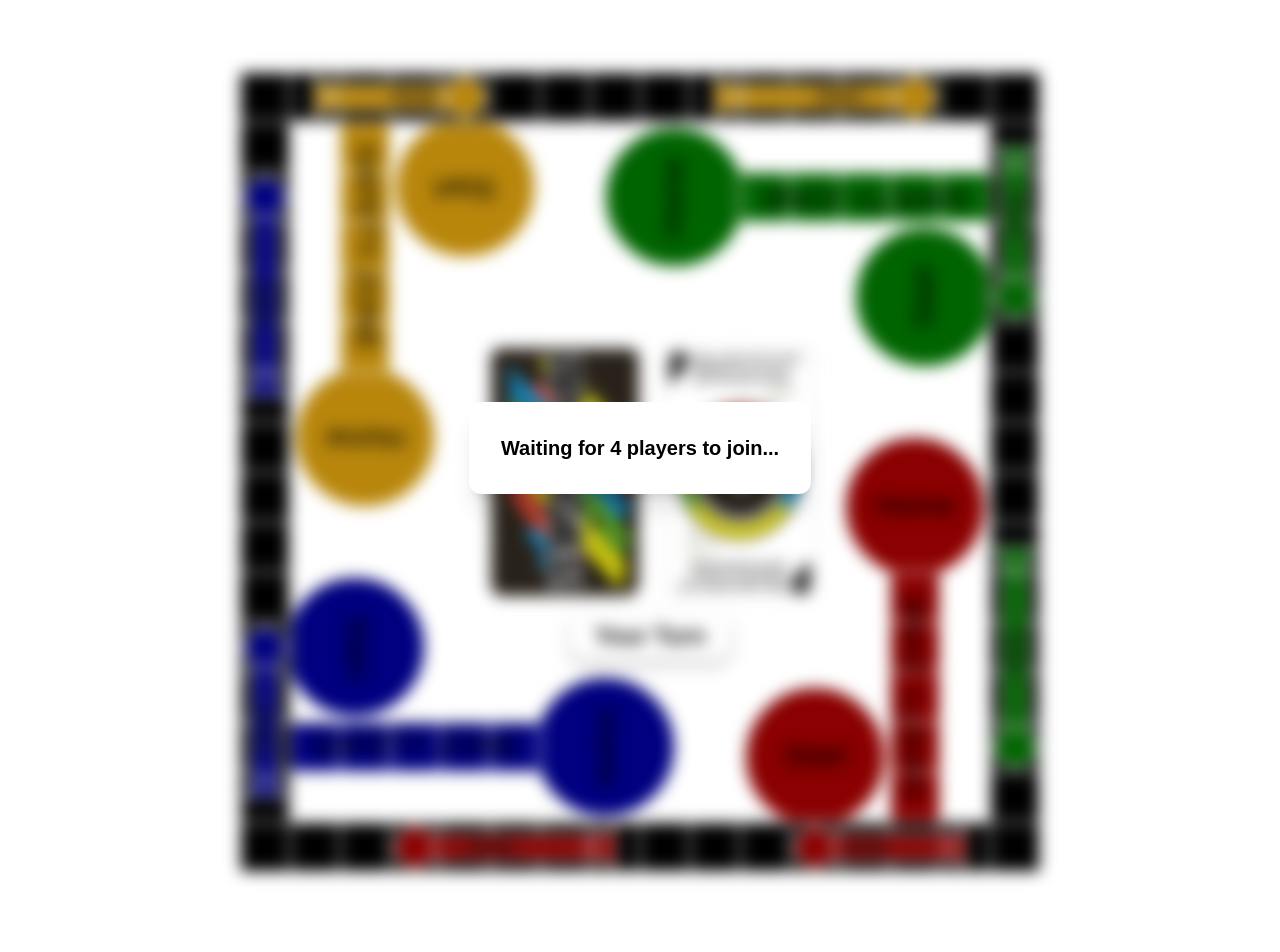
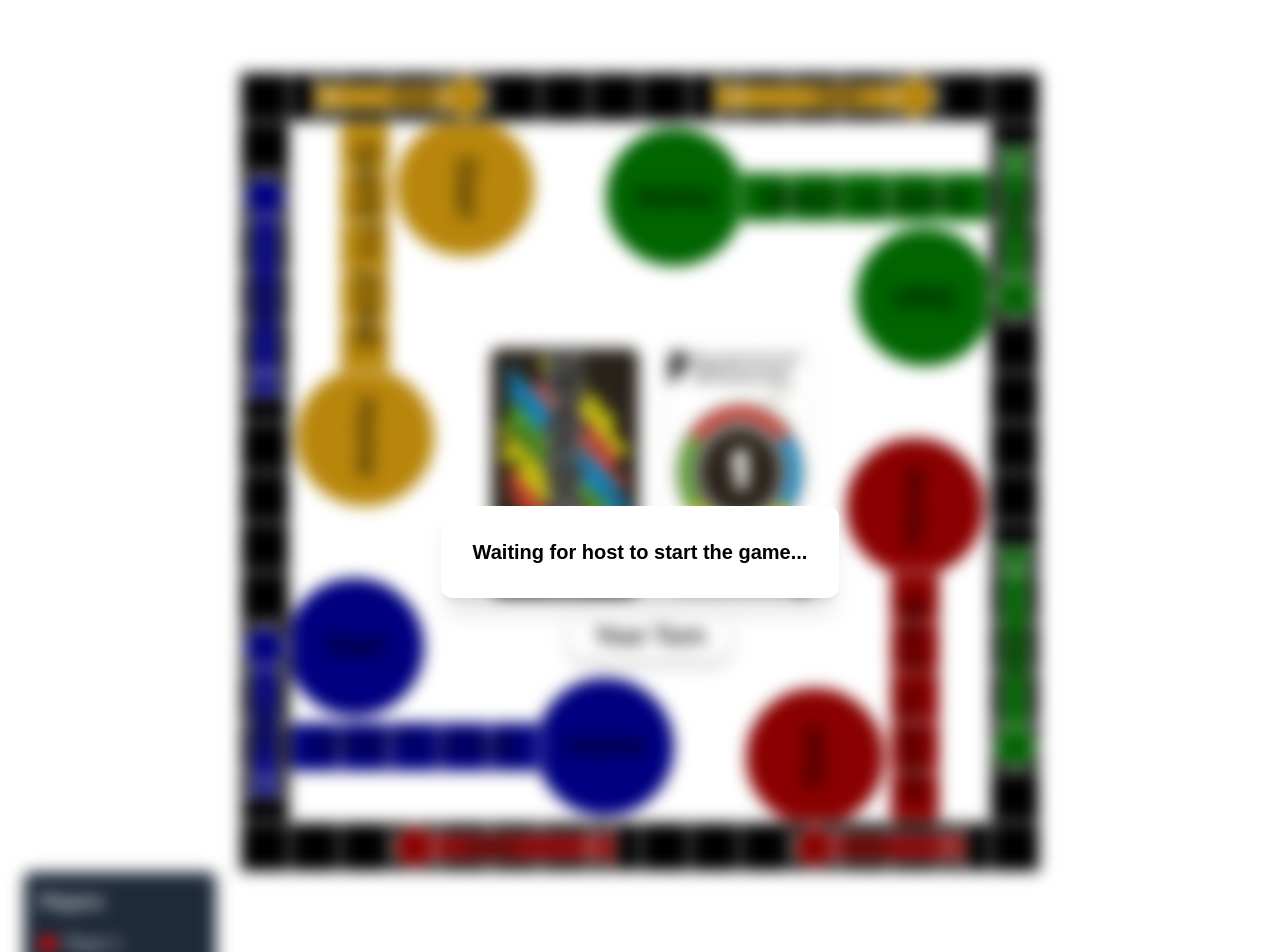
Before and after one commit to EndTurnPlz/BoredGames-FR, a Next.js app: page /boardGame in a window 1280 px wide. Shown: the top 952 px of the page. Before the commit the page ends 896 px from the top, so only its background shows below. Built offline with nearby package versions, Linux system fonts and the light colour scheme.

Commit message:
assign colors to players and have view of lobby on side

```diff
--- a/src/app/boardGame/page.tsx
+++ b/src/app/boardGame/page.tsx
@@ -1,11 +1,11 @@
 "use client";
 
 import { useSearchParams } from "next/navigation";
-import { useState, useEffect } from "react";
+import { useState, useEffect, useRef } from "react";
 import BoardCanvas from "../components/BoardCanvas";
 import { HiOutlineInformationCircle } from "react-icons/hi";
 import { HiArrowRight, HiArrowLeft } from "react-icons/hi";
-import { API_STRING, START_GAME, JOIN_LOBBY } from "@/utils/config";
+import { API_STRING, START_GAME, JOIN_LOBBY, indexToColor } from "@/utils/config";
 
 
 
@@ -13,9 +13,11 @@ export default function BoardGamePage() {
   const searchParams = useSearchParams();
   const gameType = searchParams.get("game");
   const username = searchParams.get("username");
-  const playerColor = searchParams.get("playercolor") ?? "red";
-
-  const [allPlayersJoined, setAllPlayersJoined] = useState(false);
+  const [playerColor, setPlayerColor] = useState("")
+  const playerColorRef = useRef<string>("red")
+  const [players, setPlayers] = useState([
+    "Player 1", "Player 2", "Player 3", "Player 4"
+  ]);
   const [gameStarted, setGameStarted] = useState(false);
   const [hostId, setHostId] = useState(-1);
   const [showRules, setShowRules] = useState(false);
@@ -71,6 +73,14 @@ export default function BoardGamePage() {
 
   }, []);
 
+  useEffect(() => {
+    const index = players.indexOf(username ?? "");
+    setHostId(index);
+    if (index != -1 && playerColor == "") {
+      setPlayerColor(indexToColor[index])
+    }
+  }, [players]);
+
   return (
   <main className="relative min-h-screen bg-black-200 p-6 text-white">
     <div className="absolute top-4 right-4 z-60 pointer-events-auto">
@@ -93,16 +103,28 @@ export default function BoardGamePage() {
         gameType={gameType}
         username={username}
         playerColor={playerColor}
-        allPlayersJoined={allPlayersJoined}
         setGameOver={setGameOver}
-        setAllPlayerJoined={setAllPlayersJoined}
-        setHostId={setHostId}
+        setTurnOrder={setPlayers}
         setGameStarted={setGameStarted}
       />
+      <div className="w-48 bg-gray-800 rounded-lg p-4 text-white">
+        <h2 className="text-lg font-semibold mb-4">Players</h2>
+        <ul className="space-y-3">
+          {players.map((name, index) => (
+            <li key={index} className="flex items-center space-x-2">
+              <div
+                className={`w-4 h-4 rounded-full`}
+                style={{ backgroundColor: indexToColor[index] }}
+              ></div>
+              <span>{name}</span>
+            </li>
+          ))}
+        </ul>
+      </div>
     </div>
 
     {/* Overlay: Waiting for players */}
-    {!allPlayersJoined && (
+    {!(players.length == 4) && (
       <div className="absolute inset-0 flex items-center justify-center z-50">
         <div className="bg-white bg-opacity-80 p-8 rounded-xl shadow-xl text-black text-center space-y-4 max-w-lg">
           <p className="text-xl font-bold">Waiting for 4 players to join...</p>
@@ -128,7 +150,7 @@ export default function BoardGamePage() {
     )}
 
     {/* Overlay: Start button (host only) */}
-    {allPlayersJoined && !gameStarted && (hostId == 0) && (
+    {(players.length == 4) && !gameStarted && (hostId == 0) && (
       <div className="absolute inset-0 flex items-center justify-center z-50">
         <div className="bg-white bg-opacity-80 p-8 rounded-xl shadow-xl text-xl font-bold text-black text-center">
           <p className="mb-4">All players have joined!</p>
@@ -143,7 +165,7 @@ export default function BoardGamePage() {
     )}
 
     {/* Overlay for non-hosts waiting */}
-    {allPlayersJoined && !gameStarted  && (hostId != 0) && (
+    {(players.length == 4) && !gameStarted  && (hostId != 0) && (
       <div className="absolute inset-0 flex items-center justify-center z-50">
         <div className="bg-white bg-opacity-80 p-8 rounded-xl shadow-xl text-xl font-bold text-black">
           Waiting for host to start the game...
--- a/src/app/components/BoardCanvas.tsx
+++ b/src/app/components/BoardCanvas.tsx
@@ -33,26 +33,21 @@ export type Piece = {
 type BoardCanvasProps = {
   gameType: string | null;
   username: string | null;
-  playerColor: string
-  allPlayersJoined: boolean;
+  playerColor: string;
   setGameOver: React.Dispatch<React.SetStateAction<boolean>>;
-  setAllPlayerJoined: React.Dispatch<React.SetStateAction<boolean>>
-  setHostId: React.Dispatch<React.SetStateAction<number>>
-  setGameStarted: React.Dispatch<React.SetStateAction<boolean>>
+  setTurnOrder: React.Dispatch<React.SetStateAction<string[]>>;
+  setGameStarted: React.Dispatch<React.SetStateAction<boolean>>;
 };
 
 export type DrawnPiece = Piece & { drawX: number; drawY: number };
 type Card = { x: number; y: number; height: number; width: number };
 
-export default function GameCanvas({ gameType, username, playerColor = "red", allPlayersJoined = false, setGameOver, setAllPlayerJoined, setHostId, setGameStarted }: BoardCanvasProps) {
+export default function GameCanvas({ gameType, username, playerColor = "red", setGameOver, setTurnOrder, setGameStarted }: BoardCanvasProps) {
   const canvasRef = useRef<HTMLCanvasElement>(null);
   const piecesCanvasRef = useRef<HTMLCanvasElement>(null);
-  const [userId, setUserId] = useState<string | null>(localStorage.getItem("userId"));
 
   let angle = colorToAngleDict[playerColor]
   const [isPlayerTurn, setIsPlayerTurn] = useState(true);
-  const [turnOrder, setTurnOrder] = useState<string[]>([])
-  const turnOrderRef = useRef<string[] | null>(null);
 
   const deckPath = "Cards/deck.png";
   const [topCardPath, setTopCardPath] = useState<string>("/Cards/FaceCards/one.png");
@@ -62,6 +57,7 @@ export default function GameCanvas({ gameType, username, playerColor = "red", al
   const currentCardRef = useRef<number | null>(null);
 
   const [players, setPlayers] = useState<Player[]>([]);
+  const playerColorRef = useRef<string>("red")
 
   const drawnPiecesRef = useRef<DrawnPiece[]>([]);
 
@@ -161,7 +157,7 @@ export default function GameCanvas({ gameType, username, playerColor = "red", al
     ];
 
     zones.forEach(({ x, y, color, text }) =>
-      drawCircle(ctx, x, y, circleRadius, color, tileSize, text, angle, playerColor)
+      drawCircle(ctx, x, y, circleRadius, color, tileSize, text, angle, playerColorRef.current)
     );
 
     for (let row = 0; row < numRows; row++) {
@@ -294,7 +290,7 @@ export default function GameCanvas({ gameType, username, playerColor = "red", al
     const canvas = canvasRef.current;
     const ctx = canvas?.getContext("2d");
     if (!canvas || !ctx) return;
-
+    ctx.clearRect(0,0, canvasWidth, canvasHeight)
     const angle = getRotationAngleForColor(color);
     // Save current state
     ctx.save();
@@ -367,6 +363,8 @@ export default function GameCanvas({ gameType, username, playerColor = "red", al
   }
 
 const applyGameState = (gameState: GameState) => {
+  const oldPieces = drawnPiecesRef.current;
+
   const newPlayers: Player[] = [];
 
   for (const color in gameState) {
@@ -374,11 +372,23 @@ export default function GameCanvas({ gameType, username, playerColor = "red", al
     const positions = coordStrings.map((coord) =>
       coordStringToPixel(coord, tileSize)
     );
-      newPlayers.push(new Player(color, positions));
+    const player = new Player(color, positions);
+    newPlayers.push(player);
+
+    for (let i = 0; i < positions.length; i++) {
+      const target = positions[i];
+      const pieceId = player.pieces[i].id;
+      const currentPiece = oldPieces.find(p => p.id === pieceId);
+
+      if (currentPiece && (pieceId != target.id)) {
+        animatePieceMove(pieceId, target.x, target.y);
+      }
+    }
   }
 
-    setPlayers(newPlayers);
+  setPlayers(newPlayers); // Update logical positions
 };
+
 
   useEffect(() => {
     const canvas = piecesCanvasRef.current;
@@ -509,7 +519,7 @@ export default function GameCanvas({ gameType, username, playerColor = "red", al
       const dx = x - piece.drawX;
       const dy = y - piece.drawY;
       if (Math.sqrt(dx * dx + dy * dy) <= radius) {
-        if (piece.color != playerColor) return;
+        if (piece.color != playerColorRef.current) return;
         setSelectedPiece(piece);
 
         const matching = PossibleMovesRef.current?.find(
@@ -575,22 +585,19 @@ export default function GameCanvas({ gameType, username, playerColor = "red", al
   };
 
   useEffect(() => {
-    drawPieces(playerColor);
+    drawPieces(playerColorRef.current);
     selectedPieceRef.current = selectedPiece;
   }, [selectedPiece]);
 
   useEffect(() => {
+    console.log("color change: " + playerColor)
+    drawWithRotation(playerColor)
+    drawPieces(playerColor)
+  }, [playerColor]);
+
+  useEffect(() => {
     viewRef.current = view
   }, [view]);
-
-  useEffect(() => {
-    turnOrderRef.current = turnOrder
-    const index = turnOrder.indexOf(username ?? "");
-    setHostId(index);
-    if (turnOrder.length == 4) {
-      setAllPlayerJoined(true)
-    }
-  }, [turnOrder]);
 
   const fetchGameState = async (playerId: string) => {
     try {
@@ -648,7 +655,38 @@ export default function GameCanvas({ gameType, username, playerColor = "red", al
     }
   };
 
+  const animatePieceMove = (
+  pieceId: string,
+  targetX: number,
+  targetY: number,
+  duration = 500
+) => {
+  const piece = drawnPiecesRef.current.find(p => p.id === pieceId);
+  if (!piece) return;
+
+  const startX = piece.drawX;
+  const startY = piece.drawY;
+  const startTime = performance.now();
+
+  const step = (currentTime: number) => {
+    const elapsed = currentTime - startTime;
+    const progress = Math.min(elapsed / duration, 1);
+
+    piece.drawX = startX + (targetX - startX) * progress;
+    piece.drawY = startY + (targetY - startY) * progress;
+
+    drawPieces(playerColorRef.current);
+
+    if (progress < 1) {
+      requestAnimationFrame(step);
+    }
+  };
+
+  requestAnimationFrame(step);
+};
+
   useEffect(() => {
+    let userId = localStorage.getItem("userId")
     if (pullGameState) {
       fetchGameState(userId ?? "")
     }
@@ -656,18 +694,19 @@ export default function GameCanvas({ gameType, username, playerColor = "red", al
   }, [pullGameState])
 
   useEffect(() => {
+    console.log(playerColorRef.current)
     const storedId = localStorage.getItem("userId");
-    setUserId(storedId);
     const interval = setInterval(() => {
-      heartbeat(userId ?? "");
+      heartbeat(storedId ?? "");
     }, 10000); // every 2 seconds
 
-    drawWithRotation(playerColor);
-    drawPieces(playerColor);
+    drawWithRotation(playerColorRef.current);
+    drawPieces(playerColorRef.current);
   }, []);
 
+
   useEffect(() => {
-    drawPieces(playerColor);
+    drawPieces(playerColorRef.current);
   }, [players]);
 
   useEffect(() => {
@@ -683,7 +722,7 @@ export default function GameCanvas({ gameType, username, playerColor = "red", al
   }, [highlightedTiles]);
   useEffect(() => {
     destinationRef.current = destination;
-    drawPieces(playerColor);
+    drawPieces(playerColorRef.current);
   }, [destination]);
 
   useEffect(() => {
@@ -692,7 +731,7 @@ export default function GameCanvas({ gameType, username, playerColor = "red", al
 
   useEffect(() => {
     topCardPathRef.current = topCardPath
-    drawWithRotation(playerColor)
+    drawWithRotation(playerColorRef.current)
   }, [topCardPath]);
 
   useEffect(() => {
@@ -701,12 +740,12 @@ export default function GameCanvas({ gameType, username, playerColor = "red", al
 
   useEffect(() => {
     secondSelectedPieceRef.current = secondSelectedPiece;
-    drawPieces(playerColor);
+    drawPieces(playerColorRef.current);
   }, [secondSelectedPiece]);
 
   useEffect(() => {
     secondSelectedDestinationRef.current = secondDestination;
-    drawPieces(playerColor);
+    drawPieces(playerColorRef.current);
   }, [secondDestination]);
 
   useEffect(() => {
--- a/src/app/joinLobby/page.tsx
+++ b/src/app/joinLobby/page.tsx
@@ -13,7 +13,6 @@ export default function JoinLobby() {
   const [username, setUsername] = useState("");
   const [error, setError] = useState("");
   const [isTransitioning, setIsTransitioning] = useState(false);
-  let playerColor = "yellow"
 
   const handleJoin = async () => {
     if (!username.trim() || username.length < 4) {
@@ -42,7 +41,7 @@ export default function JoinLobby() {
         setTimeout(() => {
 
           router.push(
-            `/boardGame?game=${gameType}&username=${encodeURIComponent(username)}&playercolor=${playerColor}`
+            `/boardGame?game=${gameType}&username=${encodeURIComponent(username)}`
           );
         }, 500);
       } catch (err) {
--- a/src/app/page.tsx
+++ b/src/app/page.tsx
@@ -40,7 +40,7 @@ export default function Home() {
       setError("")
       // Only after successful response
       setTimeout(() => {
-        router.push(`/boardGame?game=${gameType}&username=${encodeURIComponent(username)}&playercolor=${playerColor}`);
+        router.push(`/boardGame?game=${gameType}&username=${encodeURIComponent(username)}`);
       }, 500);
     } catch (err) {
       setIsTransitioning(false);
--- a/src/utils/config.tsx
+++ b/src/utils/config.tsx
@@ -60,3 +60,10 @@ export const GET_GAMESTATE = (playerId: string)  => {
 export const GET_HEARTBEAT= (playerId: string)  => {
   return `${API_STRING}/${playerId}/heartbeat`
 }
+
+export const indexToColor: Record<number, string> = {
+  0: "red",
+  1: "yellow",
+  2: "blue",
+  3: "green",
+};
--- a/src/utils/rotation.tsx
+++ b/src/utils/rotation.tsx
@@ -1,4 +1,5 @@
 export function getRotationAngleForColor(color: string): number {
+  if (!color) return 0
   switch (color.toLowerCase()) {
     case "red":
         return Math.PI;
```
Lines whose indentation alone changed are shown as unchanged.
